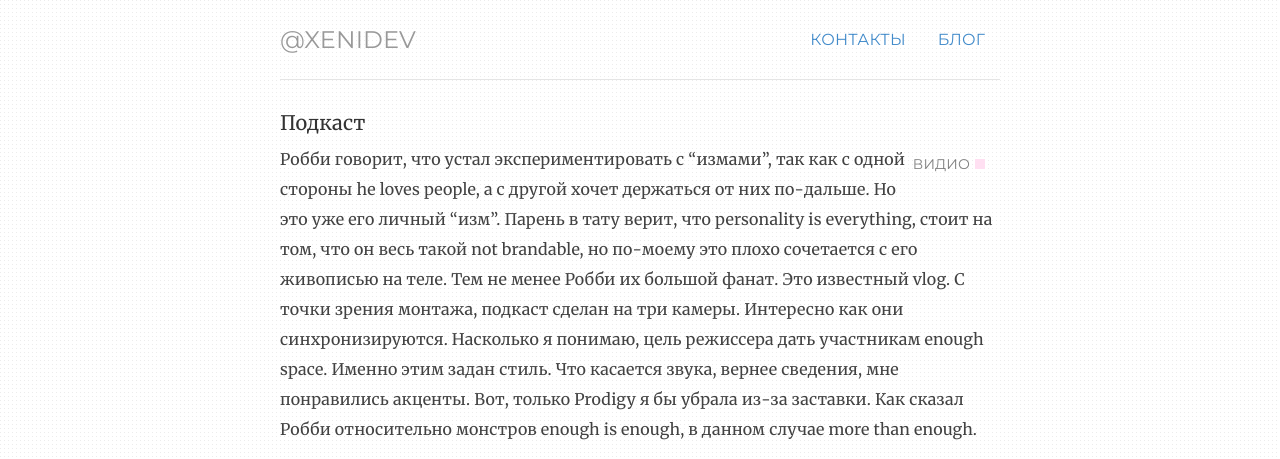
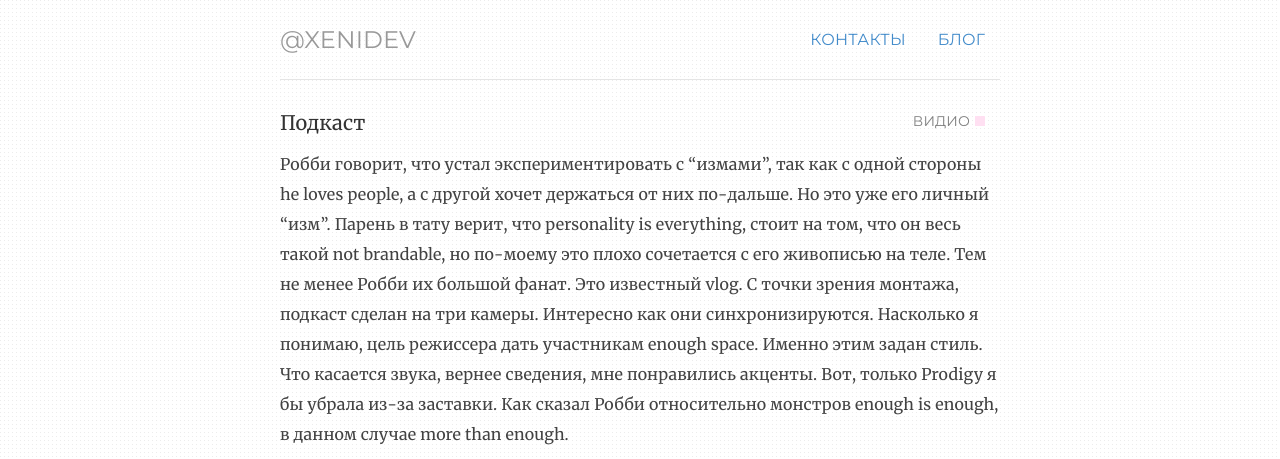
Before and after one commit to ValeraS/xenidev.github.io, a Jekyll site: the page built from _posts/2017-12-25-Подкаст.md, in a window 1280 px wide. Shown: the top 459 px of the page. Built offline with Jekyll 4.4.1, drawn with Linux system fonts in a browser that asks for light colours; grey boxes are pictures that could not be loaded.

Commit message:
Update style.css

```diff
--- a/css/style.css
+++ b/css/style.css
@@ -217,6 +217,18 @@ cursor: pointer;
 
 
 /* Single Post */
+
+.welcome_bar_single_post h5.media-heading {
+    display: inline-block;
+    margin-top: 0;
+}
+
+.welcome_bar_single_post ul.square-categories {
+
+    margin-top: 0;
+    }
+
+
 
 .notebody>p {
     line-height: 30px;
```
